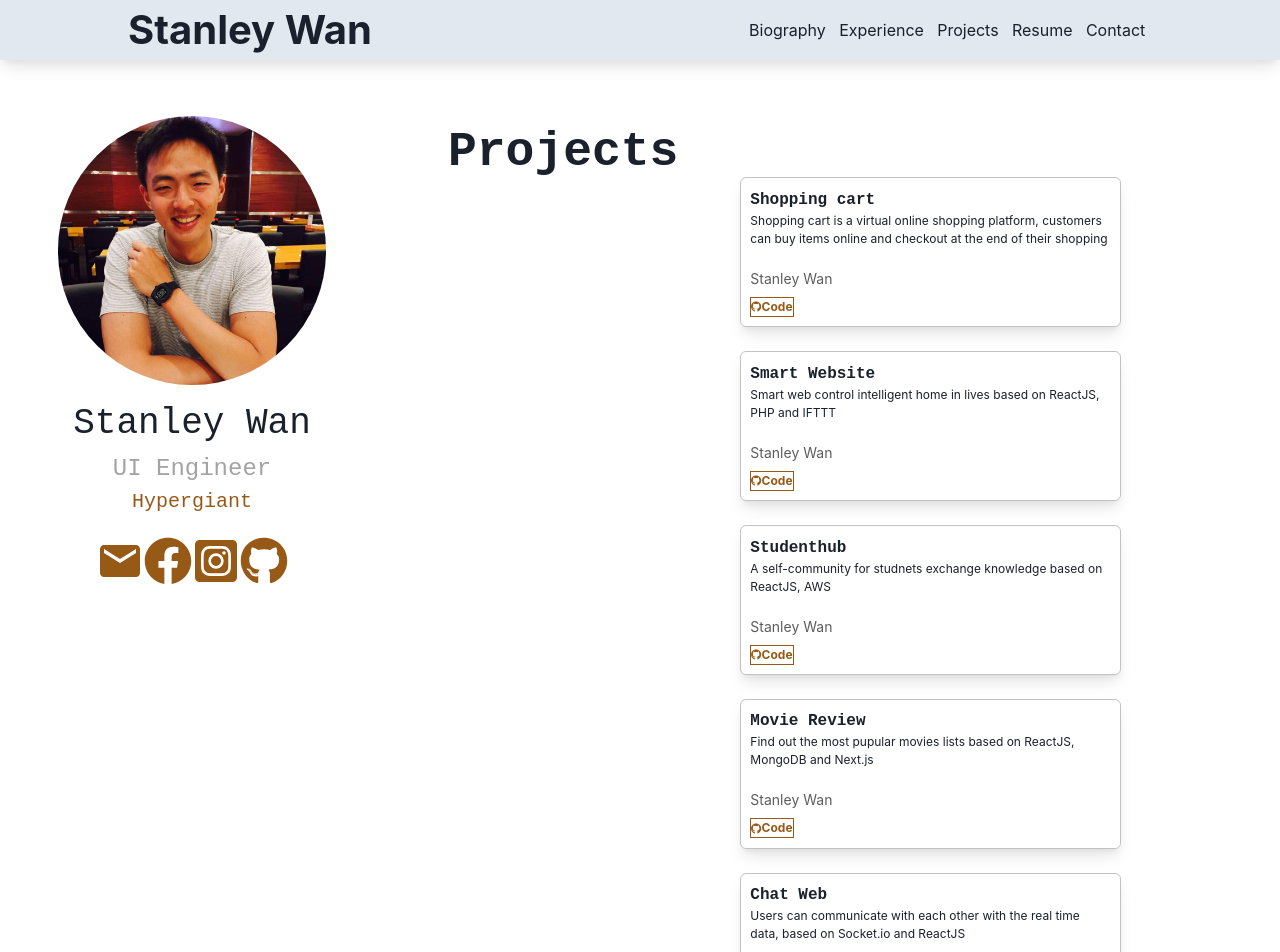
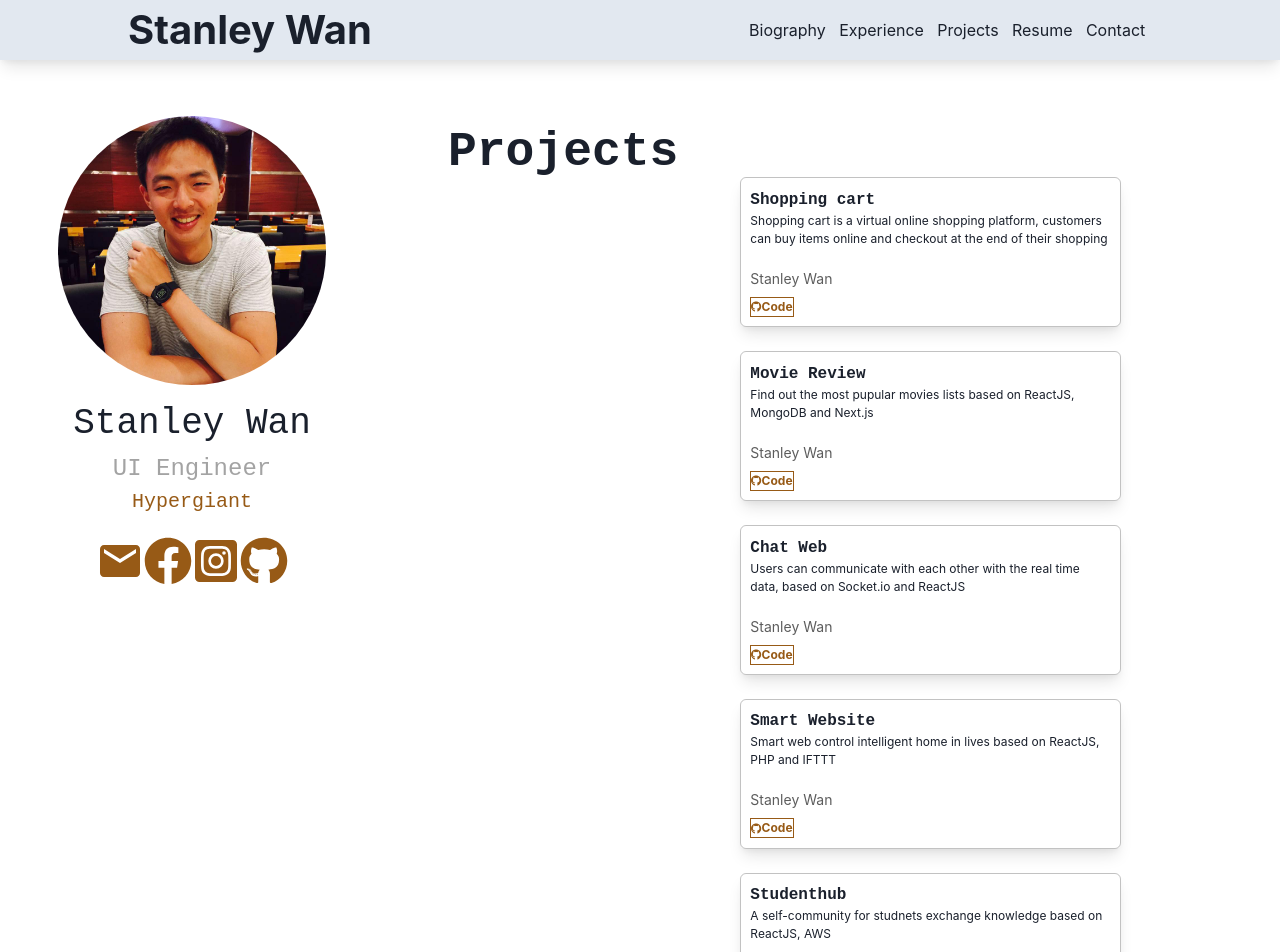
Before and after one commit to stanleywanone/portfolio, a Next.js app: page /core/Projects/Projects in a window 1280 px wide. Shown: the top 952 px of the page. Built offline with nearby package versions, Linux system fonts and the light colour scheme.

Commit message:
update to display the Resume pdf

```diff
--- a/pages/core/Header/Header.tsx
+++ b/pages/core/Header/Header.tsx
@@ -22,8 +22,12 @@ export const LinkComponent: FC<LinkComponentProps> = ({ name, routerName }) => {
   return (
     <Link
       cursor="pointer"
-      onClick={() => router.push(`/core/${name}`)}
+      onClick={() =>
+        name !== "Resume" ? router.push(`/core/${name}`) : undefined
+      }
       fontWeight={routerName === name ? "bold" : "normal"}
+      href={name === "Resume" ? "../../../Resume.pdf" : undefined}
+      target={name === "Resume" ? "_blank" : undefined}
     >
       {name}
     </Link>
--- a/pages/core/Projects/Projects.tsx
+++ b/pages/core/Projects/Projects.tsx
@@ -10,6 +10,18 @@ const projectsData = [
       "Shopping cart is a virtual online shopping platform, customers can buy items online and checkout at the end of their shopping",
   },
   {
+    link: "https://github.com/stanleywanone/movie-review",
+    projectName: "Movie Review",
+    description:
+      "Find out the most pupular movies lists based on ReactJS, MongoDB and Next.js",
+  },
+  {
+    link: "https://github.com/stanleywanone/chat-web",
+    projectName: "Chat Web",
+    description:
+      "Users can communicate with each other with the real time data, based on Socket.io and ReactJS",
+  },
+  {
     link: "https://github.com/stanleywanone/smart-website",
     projectName: "Smart Website",
     description:
@@ -20,18 +32,6 @@ const projectsData = [
     projectName: "Studenthub",
     description:
       "A self-community for studnets exchange knowledge based on ReactJS, AWS",
-  },
-  {
-    link: "https://github.com/stanleywanone/movie-review",
-    projectName: "Movie Review",
-    description:
-      "Find out the most pupular movies lists based on ReactJS, MongoDB and Next.js",
-  },
-  {
-    link: "https://github.com/stanleywanone/chat-web",
-    projectName: "Chat Web",
-    description:
-      "Users can communicate with each other with the real time data, based on Socket.io and ReactJS",
   },
 ]
 
--- a/pages/core/Resume/Resume.tsx
+++ b/pages/core/Resume/Resume.tsx
@@ -8,8 +8,11 @@ export const Resume: FC = () => {
   })
 
   return (
-    <Flex w="full" h="full">
+    <Flex w="full" h="full" fontSize="48px">
       <Viewer />
+      {/* <a href={"../../../Resume.pdf"} target="_blank" rel="noreferrer">
+        Download Pdf
+      </a> */}
     </Flex>
   )
 }
```
